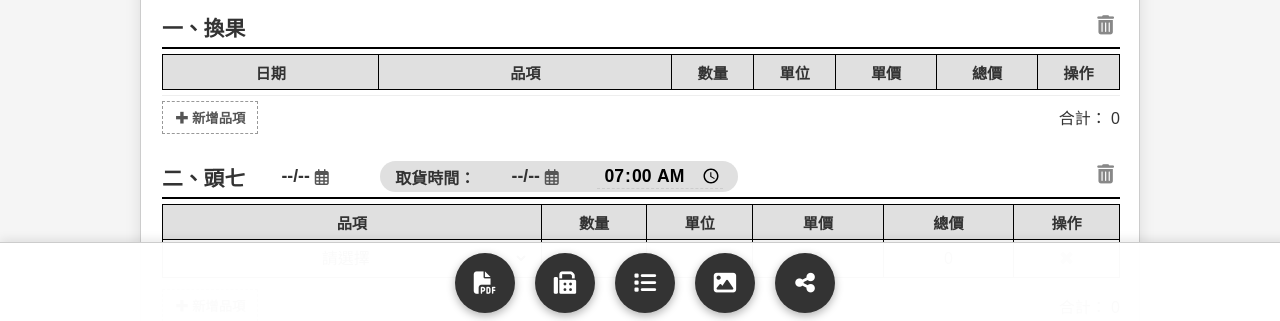
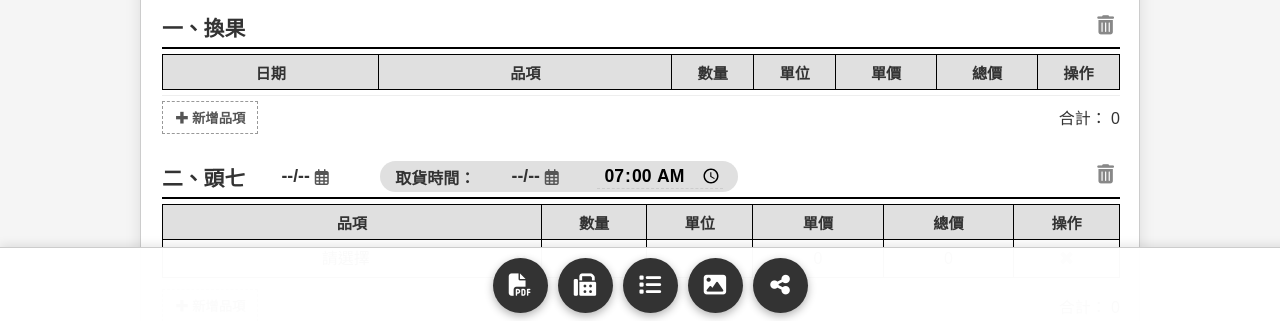
Before and after one commit to kao20300/offeringOrder_japan, a plain HTML site: page index.html in a window 1280 px wide. Shown: the part 477-798 px from the top of the page. Drawn offline with nearby package versions, Linux system fonts and the light colour scheme.

Commit message:
優或手機板ICON大小

```diff
--- a/style.css
+++ b/style.css
@@ -326,11 +326,13 @@ tr.row-warning td { background-color: #ffe6e6 !important; }
     position: fixed; bottom: 0; left: 0; width: 100%;
     background: rgba(255,255,255,0.98);
     border-top: 1px solid #ccc;
-    /* 上下 10px，左右 5px (避免貼邊) */
-    padding: 10px 5px;
+    /* 上下 10px，左右 10px (避免貼邊) */
+    padding: 10px 10px;
     display: flex;
     justify-content: center;
-    gap: 20px;
+    /* ▼▼▼ [2] 控制按鈕之間的「最小距離」 ▼▼▼ */
+    /* 如果沒有寫這行，它會繼承電腦版的 20px */
+    gap: 10px;
     z-index: 1000;
     box-shadow: 0 -2px 10px rgba(0,0,0,0.1);
     overflow-x: auto;
@@ -342,7 +344,7 @@ tr.row-warning td { background-color: #ffe6e6 !important; }
 
 .btn-float {
     background: #333; color: #fff;
-    width: 60px; height: 60px; /* 手機版統一用 60px */
+    width: 55px; height: 55px; /* 手機版icon統一用 50px */
     border-radius: 50%;
     padding: 0; border: none; cursor: pointer;
     display: flex; align-items: center; justify-content: center;
```
